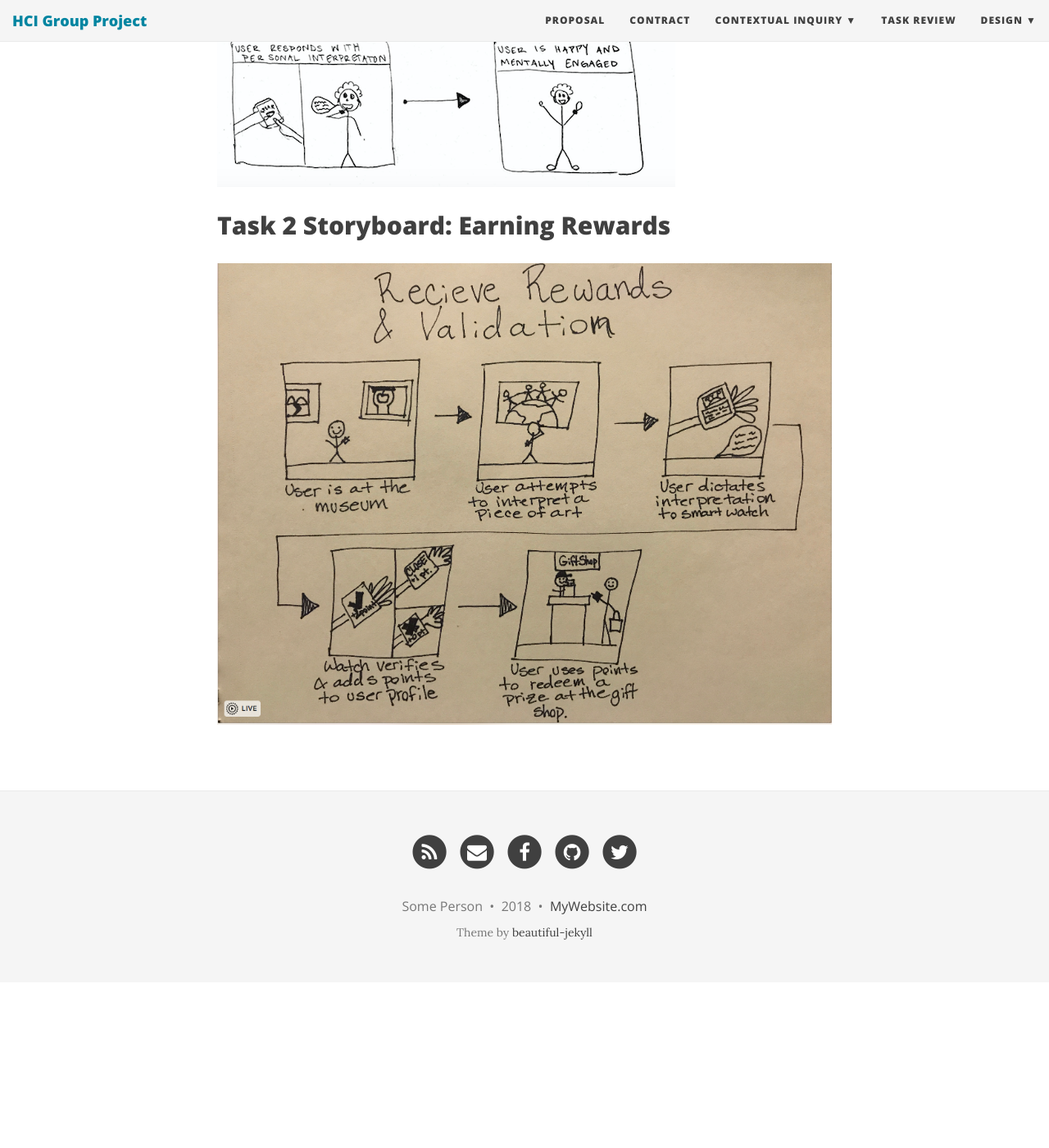
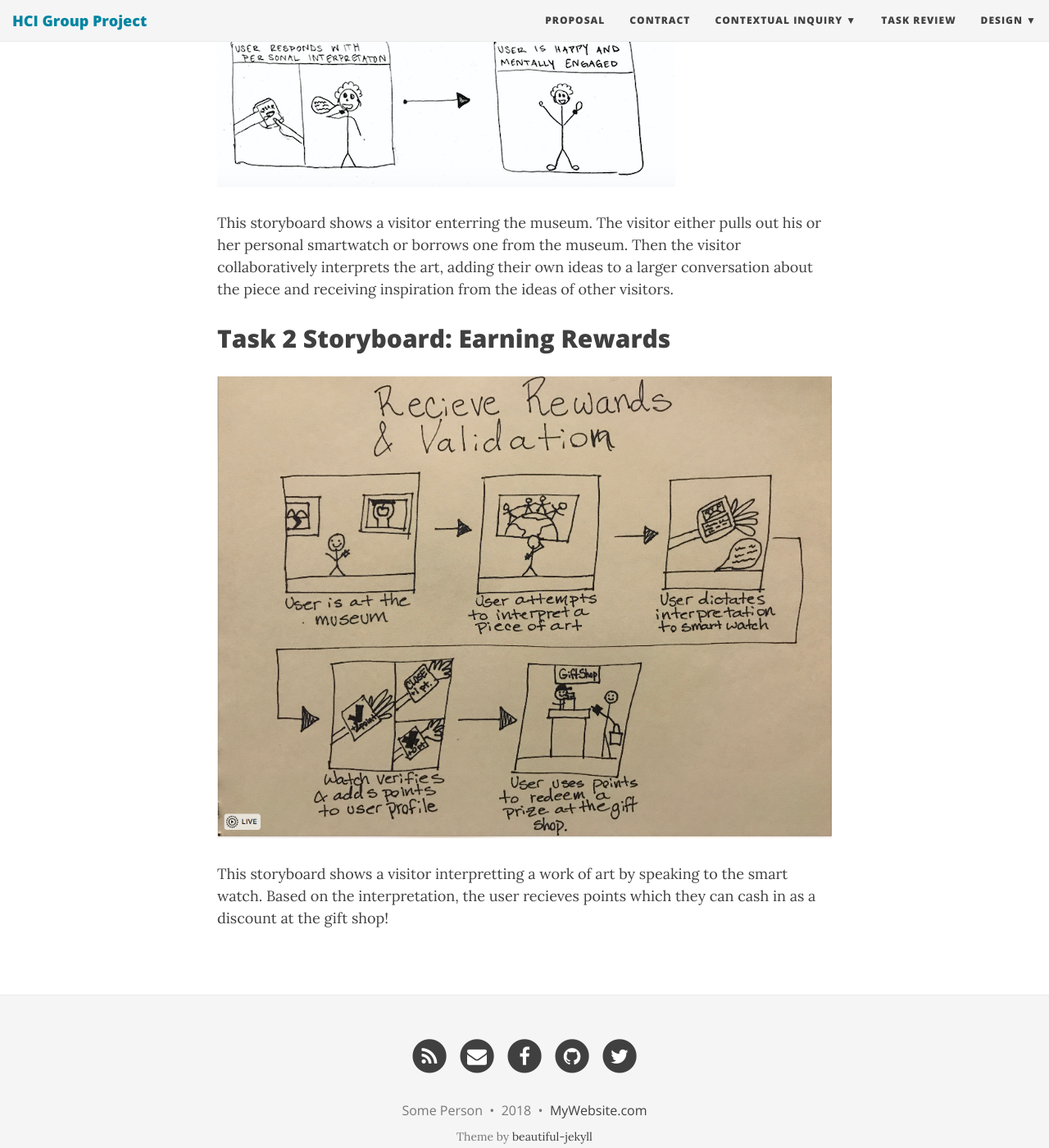
Before and after one commit to mc-mejia/HCIGroupProject, a Jekyll site: the page built from Design1x2.md, in a window 1280 px wide and 1400 px high, scrolled down 1613 px. Shown: the whole window at 82% size. Built offline with Jekyll 4.4.1, drawn with Linux system fonts in a browser that asks for light colours; nearby versions of some CDN libraries; our own code applies the rules of GitHub Pages for plain Markdown files; before the commit the page ends 2811 px from its top, so only the background shows below that.

Commit message:
Update Design1x2.md

```diff
--- a/Design1x2.md
+++ b/Design1x2.md
@@ -7,6 +7,10 @@ We chose to pursue our Smartwatch design because it’s mobility allows for visi
 
 ![Collaborate Storyboard](/img/Task1Story.png)
 
+This storyboard shows a visitor enterring the museum. The visitor either pulls out his or her personal smartwatch or borrows one from the museum. Then the visitor collaboratively interprets the art, adding their own ideas to a larger conversation about the piece and receiving inspiration from the ideas of other visitors.
+
 ## Task 2 Storyboard: Earning Rewards
 
 ![Reward Storyboard](/img/storyboard2.png)
+
+This storyboard shows a visitor interpretting a work of art by speaking to the smart watch. Based on the interpretation, the user recieves points which they can cash in as a discount at the gift shop!
```
